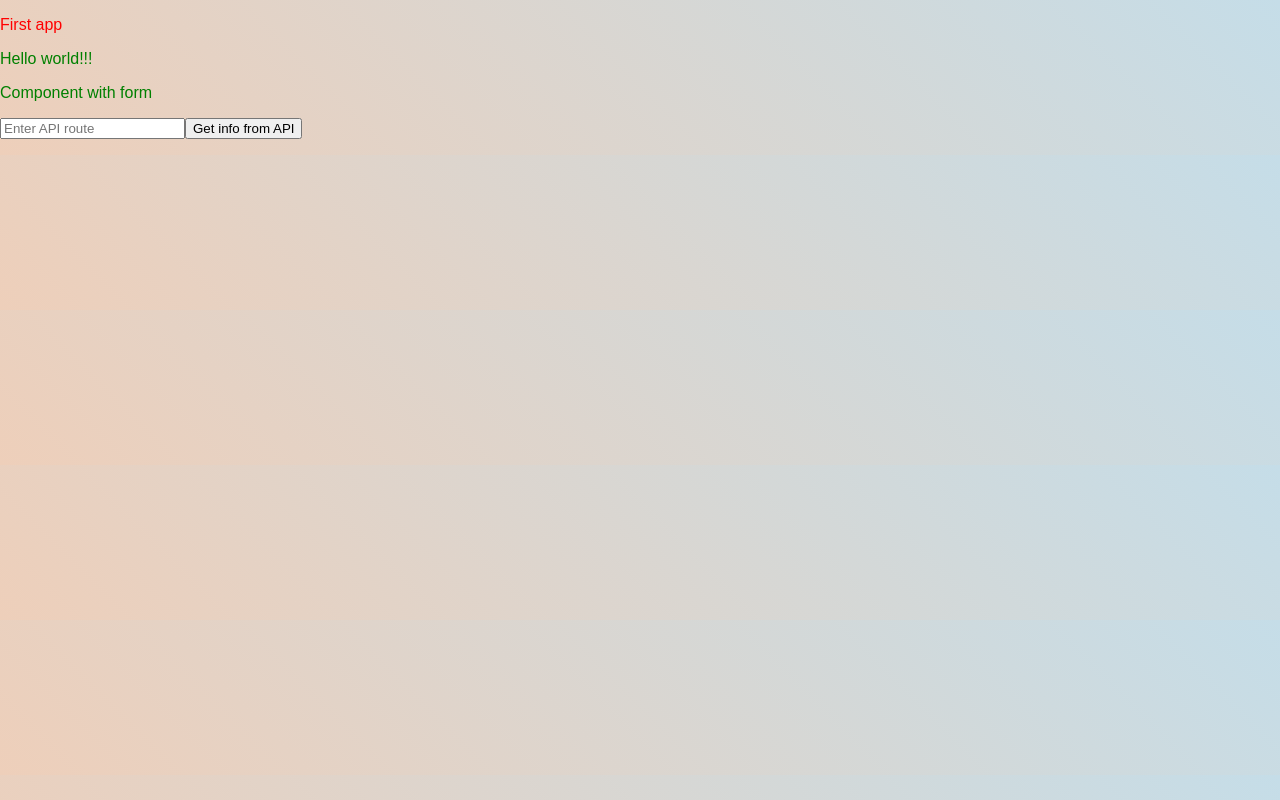
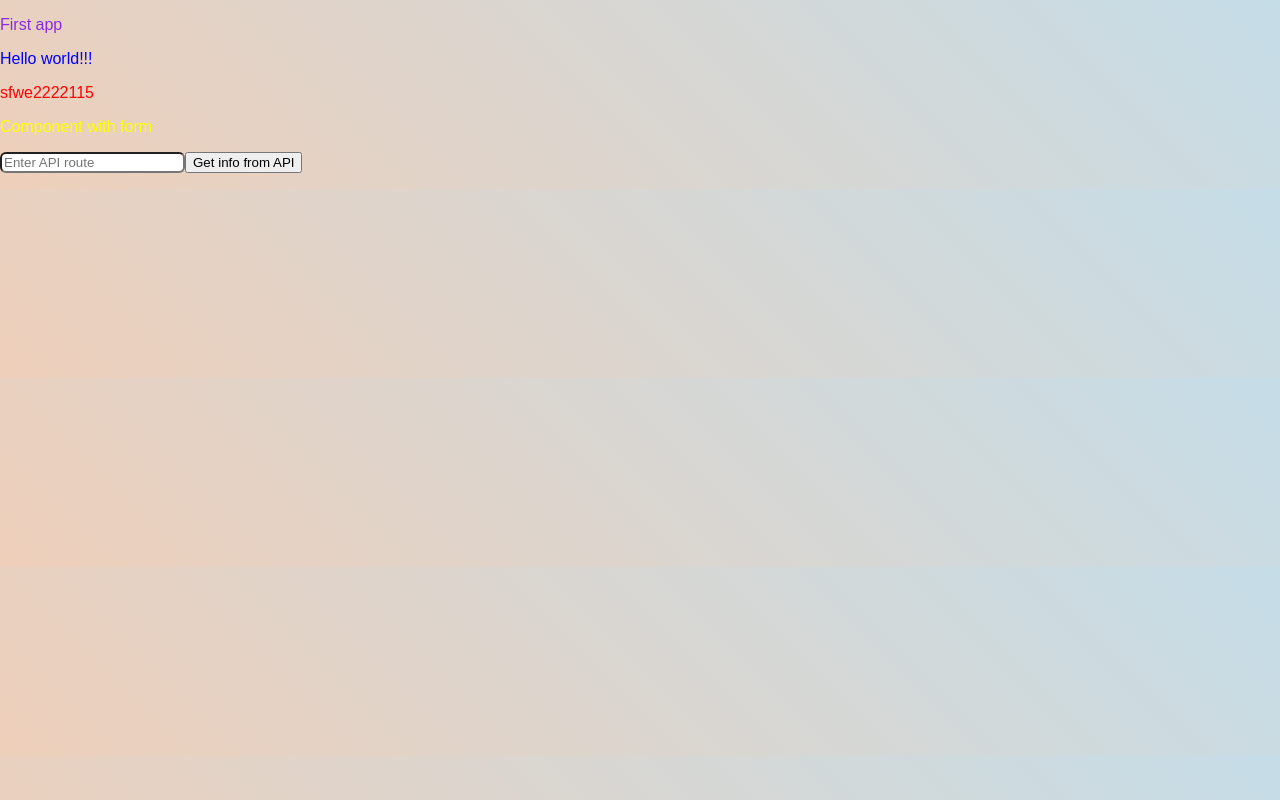
Before and after one commit to Lastro21/react_essential, a React (Create React App) app: page / in a window 1280 px wide. Built offline with nearby package versions, Linux system fonts and the light colour scheme; the HTML template or start-up script is replaced by a standard one.

Commit message:
Add right css (without sass)

```diff
--- a/src/App.css
+++ b/src/App.css
@@ -5,11 +5,3 @@ body{
 .App {
   text-align: center;
 }
-
-#first_p{
-  color: red;
-}
-
-#mainWrapper{
-  color: green;
-}
--- /dev/null
+++ b/src/components/form.css
@@ -0,0 +1,7 @@
+#with_form{
+    color: yellow;
+}
+
+#input_form{
+    border-radius: 6px;
+}
--- a/src/components/form.js
+++ b/src/components/form.js
@@ -1,11 +1,12 @@
 import React, {Component} from 'react';
+import './form.css';
 
 class Form extends Component {
     render() {
         return (
             <form onSubmit={this.props.getInfoApiMethod}>
-                <p>Component with form</p>
-                <input type="text" name="route" placeholder="Enter API route"/>
+                <p id="with_form">Component with form</p>
+                <input id="input_form" type="text" name="route" placeholder="Enter API route"/>
                 <button>Get info from API</button>
             </form>
         );
--- /dev/null
+++ b/src/components/info.css
@@ -0,0 +1,11 @@
+.first_app{
+    color: red;
+}
+
+#hello_world{
+    color: blue;
+}
+
+#first_app1{
+    color: blueviolet;
+}
--- a/src/components/info.js
+++ b/src/components/info.js
@@ -1,11 +1,13 @@
 import React, {Component} from 'react';
+import './info.css';
 
 class Info extends Component {
     render() {
         return (
             <div>
-                <p id="first_p" style={{color : this.props.my_color}}>First app</p>
-                <p>Hello world!!!</p>
+                <p id="first_app1" style={{color : this.props.my_color}}>First app</p>
+                <p id="hello_world">Hello world!!!</p>
+                <p className="first_app">sfwe2222115</p>
             </div>
         );
     }
```
Also changed, not shown: src/components/user.css (added).
